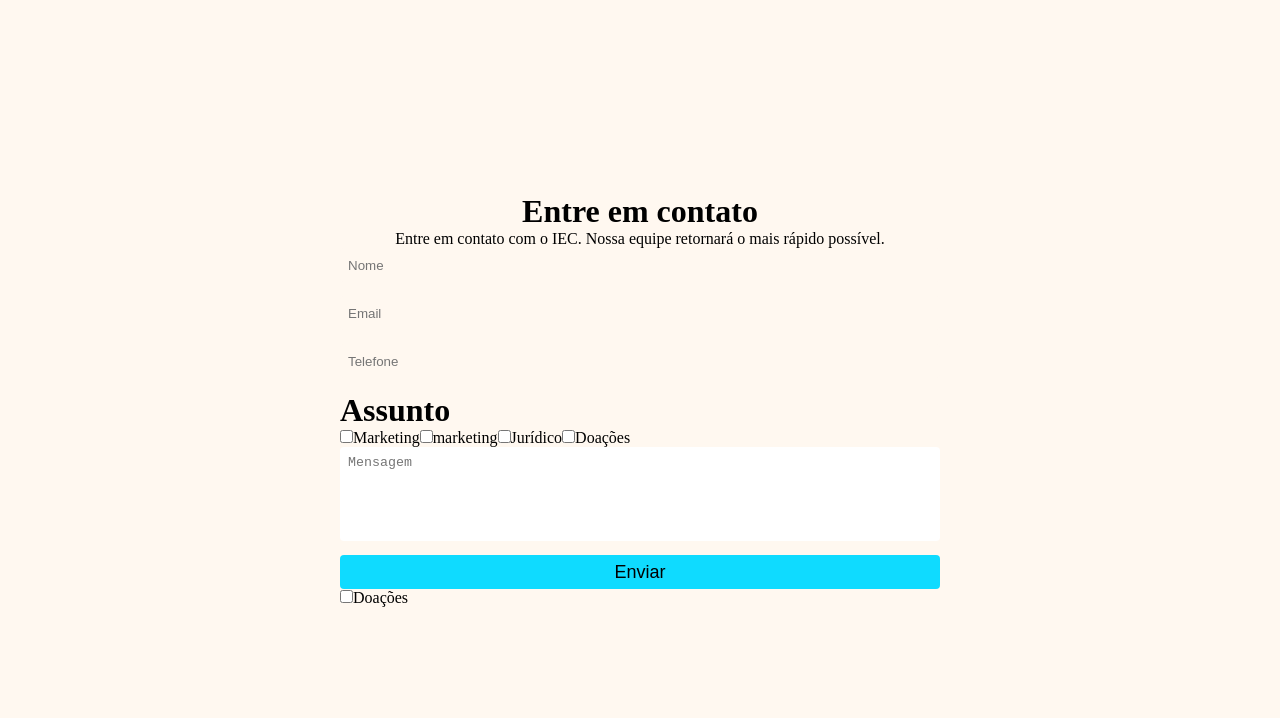
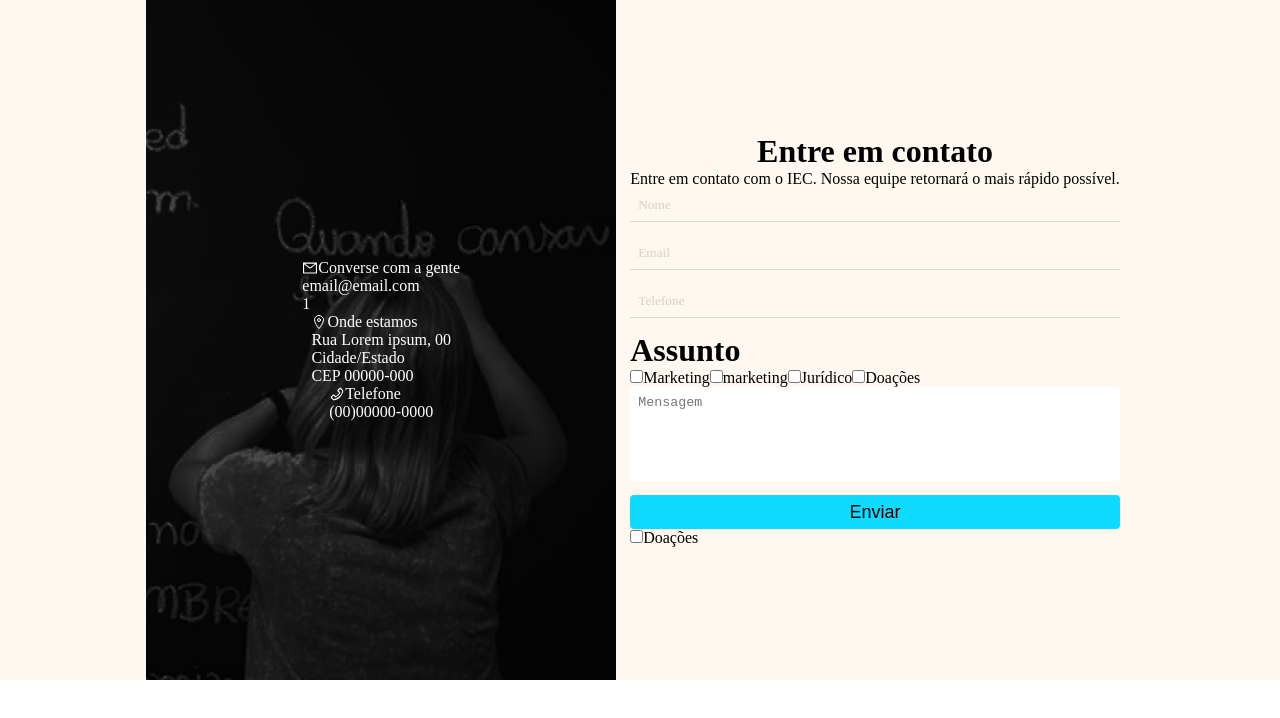
Before and after one commit to marcos-px/iec-brasil, a React (Vite) app: page /contact in a window 1280 px wide. Shown: the top 718 px of the page. Built offline with nearby package versions, Linux system fonts and the light colour scheme.

Commit message:
editing-contact-page
Criação do lado esquerdo com imagem, iniciando.

```diff
--- /dev/null
+++ b/src/components/Contact/Contact.ts
@@ -0,0 +1,81 @@
+import BackgroundSide from "../../assets/side-bg-contact.png";
+import styled from "styled-components";
+
+export const ContactForm = styled.form`
+  display: flex;
+  justify-content: center;
+  align-items: center;
+  flex-direction: column;
+  height: 100vh;
+  color: #fff;
+  padding: 14px;
+  color: #000;
+
+  .title {
+    margin-bottom: 14px;
+  }
+
+  .form {
+    max-width: 600px;
+    width: 100%;
+    display: flex;
+    flex-direction: column;
+  }
+
+  .input {
+    background-color: #fff8f0;
+    margin-bottom: 14px;
+    height: 34px;
+    border: 0;
+    padding: 0 8px;
+    border-bottom: 1px inset #8f8f8f;
+    opacity: 30%;
+    font-family: FontAwesome;
+  }
+  .textarea {
+    margin-bottom: 14px;
+    border-radius: 4px;
+    border: 0;
+    padding: 8px;
+    height: 94px;
+    resize: none;
+  }
+
+  .button {
+    height: 34px;
+    border-radius: 4px;
+    border: 0;
+    cursor: pointer;
+    background-color: #0fdbff;
+    font-size: 18px;
+    transition: background-color, transform 0.8s;
+  }
+
+  .button:hover {
+    background-color: #0fe3ff;
+    transform: scale(1.01);
+  }
+`;
+
+export const ContactInfo = styled.div`
+  display: flex;
+  flex-direction: column;
+  background-image: url(${BackgroundSide});
+  background-size: cover;
+  background-repeat: no-repeat;
+  color: white;
+  max-height: 100vh;
+  height: 680px;
+  width: 470px;
+  justify-content: center;
+  align-items: center;
+
+  .info-contact-control {
+    display: flex;
+    max-width: 200px;
+    align-items: center;
+  }
+  h4 {
+    font-weight: 400;
+  }
+`;
--- a/src/components/Contact/ContactForm.ts
+++ /dev/null
@@ -1,58 +0,0 @@
-import styled from "styled-components";
-
-export const ContactForm = styled.form`
-    min-height: 100vh;
-    display: flex;
-    justify-content: center;
-    align-items: center;
-    flex-direction: column;
-    background-color: #FFF8F0;
-    color: #fff;
-    padding: 14px;
-    color: #000;
-
-  .title {
-    margin-bottom: 14px;
-  }
-
-  .form {
-    max-width: 600px;
-    width: 100%;
-    display: flex;
-    flex-direction: column;
-
-  }
-
-  .input {
-    background-color: #FFF8F0;
-    margin-bottom: 14px;
-    height: 34px;
-    border-radius: 4px;
-    border: 0;
-    padding: 0 8px;
-  }
-
-  .textarea {
-    margin-bottom: 14px;
-    border-radius: 4px;
-    border: 0;
-    padding: 8px;
-    height: 94px;
-    resize: none;
-  }
-
-  .button {
-    height: 34px;
-    border-radius: 4px;
-    border: 0;
-    cursor: pointer;
-    background-color: #0fdbff;
-    font-size: 18px;
-    transition: background-color, transform 0.8s;
-  }
-
-  .button:hover {
-    background-color: #0fe3ff;
-    transform: scale(1.01);
-  }
-`;
--- a/src/components/Contact/index.tsx
+++ /dev/null
@@ -1,95 +0,0 @@
-import { useState } from "react";
-import { ContactForm } from "./ContactForm";
-function FormContact() {
-  const [name, setName] = useState("");
-  const [email, setEmail] = useState("");
-  const [phoneNumber, setPhoneNumber] = useState("");
-  const [message, setMessage] = useState("");
-
-  return (
-    <ContactForm>
-      <h1 className="contact">Entre em contato</h1>
-      <span>
-        Entre em contato com o IEC. Nossa equipe retornará o mais rápido
-        possível.
-      </span>
-      <form onSubmit={() => {}} className="form">
-        <input
-          type="text"
-          className="input"
-          placeholder="Nome"
-          onChange={(e) => setName(e.target.value)}
-          value={name}
-        />
-
-        <input
-          type="text"
-          className="input"
-          placeholder="Email"
-          onChange={(e) => setName(e.target.value)}
-          value={name}
-        />
-        <input
-          type="text"
-          className="input"
-          placeholder="Telefone"
-          onChange={(e) => setPhoneNumber(e.target.value)}
-          value={phoneNumber}
-        />
-
-        <h1 className="subject">Assunto</h1>
-        <div className="checkbox-control">
-          <input
-            className="checkbox"
-            type="checkbox"
-            id="financeiro"
-            name="financeiro"
-          />
-          <label htmlFor="financeiro">Marketing</label>
-          <input
-            className="checkbox"
-            type="checkbox"
-            id="marketing"
-            name="marketing"
-          />
-          <label htmlFor="marketing">marketing</label>
-          <input
-            className="checkbox"
-            type="checkbox"
-            id="juridico"
-            name="juridico"
-          />
-          <label htmlFor="juridico">Jurídico</label>
-          <input
-            className="checkbox"
-            type="checkbox"
-            id="doacoes"
-            name="doacoes"
-          />
-          <label htmlFor="doacoes">Doações</label>
-        </div>
-
-        <textarea
-          className="textarea"
-          placeholder="Mensagem"
-          onChange={(e) => setMessage(e.target.value)}
-          value={message}
-        />
-
-        <input type="submit" className="button" value="Enviar" />
-
-        <div>
-          <input
-            className="checkbox"
-            type="checkbox"
-            id="doacoes"
-            name="doacoes"
-          />
-          <label htmlFor="doacoes">Doações</label>
-        </div>
-      </form>
-    </ContactForm>
-  );
-}
-
-export default FormContact;
--- a/src/index.css
+++ b/src/index.css
@@ -8,10 +8,20 @@ a {
   all: unset;
 }
 
-ol, ul {
-	list-style: none;
+ol,
+ul {
+  list-style: none;
 }
 
 img {
   max-width: 100%;
 }
+
+.contact-container {
+  display: flex;
+  margin: 0 auto;
+  justify-content: center;
+  align-items: center;
+  max-height: 680px;
+  background-color: #fff8f0;
+}
--- /dev/null
+++ b/src/pages/contact.tsx
@@ -0,0 +1,132 @@
+import { useState } from "react";
+import { AiOutlineMail, AiOutlinePhone } from "react-icons/ai";
+import { IoLocationOutline, IoPersonOutline } from "react-icons/io5";
+import { ContactForm, ContactInfo } from "../components/Contact/Contact";
+
+function Contact() {
+  const [name, setName] = useState("");
+  const [email, setEmail] = useState("");
+  const [phoneNumber, setPhoneNumber] = useState("");
+  const [message, setMessage] = useState("");
+
+  return (
+    <div className="contact-container">
+      <ContactInfo>
+        <div>
+          <div className="info-contact-control">
+            <AiOutlineMail />
+            <h4>Converse com a gente</h4>
+          </div>
+          <div>
+            <p>email@email.com</p>1
+          </div>
+        </div>
+        <div>
+          <div className="info-contact-control">
+            <IoLocationOutline />
+            <h4>Onde estamos</h4>
+          </div>
+          <p>
+            Rua Lorem ipsum, 00
+            <br />
+            Cidade/Estado
+            <br />
+            CEP 00000-000
+          </p>
+        </div>
+        <div>
+          <div className="info-contact-control">
+            <AiOutlinePhone />
+            <h4>Telefone</h4>
+          </div>
+          <p>(00)00000-0000</p>
+        </div>
+      </ContactInfo>
+      <ContactForm>
+        <h1 className="contact">Entre em contato</h1>
+        <span>
+          Entre em contato com o IEC. Nossa equipe retornará o mais rápido
+          possível.
+        </span>
+        <form onSubmit={() => {}} className="form">
+        <input
+            style={{ fontFamily: "FontAwesome" }}
+            type="text"
+            className="input"
+            placeholder="Nome"
+            onChange={(e) => setName(e.target.value)}
+            value={name}
+          />
+
+          <input
+            type="text"
+            className="input"
+            placeholder="Email"
+            onChange={(e) => setEmail(e.target.value)}
+            value={email}
+          />
+          <input
+            type="text"
+            className="input"
+            placeholder="Telefone"
+            onChange={(e) => setPhoneNumber(e.target.value)}
+            value={phoneNumber}
+          />
+
+          <h1 className="subject">Assunto</h1>
+          <div className="checkbox-control">
+            <input
+              className="checkbox"
+              type="checkbox"
+              id="financeiro"
+              name="financeiro"
+            />
+            <label htmlFor="financeiro">Marketing</label>
+            <input
+              className="checkbox"
+              type="checkbox"
+              id="marketing"
+              name="marketing"
+            />
+            <label htmlFor="marketing">marketing</label>
+            <input
+              className="checkbox"
+              type="checkbox"
+              id="juridico"
+              name="juridico"
+            />
+            <label htmlFor="juridico">Jurídico</label>
+            <input
+              className="checkbox"
+              type="checkbox"
+              id="doacoes"
+              name="doacoes"
+            />
+            <label htmlFor="doacoes">Doações</label>
+          </div>
+
+          <textarea
+            className="textarea"
+            placeholder="Mensagem"
+            onChange={(e) => setMessage(e.target.value)}
+            value={message}
+          />
+
+          <input type="submit" className="button" value="Enviar" />
+
+          <div>
+            <input
+              className="checkbox"
+              type="checkbox"
+              id="doacoes"
+              name="doacoes"
+            />
+            <label htmlFor="doacoes">Doações</label>
+          </div>
+        </form>
+      </ContactForm>
+    </div>
+  );
+}
+
+export default Contact;
--- a/src/router/index.tsx
+++ b/src/router/index.tsx
@@ -1,7 +1,7 @@
 import { createBrowserRouter } from "react-router-dom";
 import Proeduc from "../pages/proeduc";
 import AppLogin from "../pages/LoginPage";
-import FormContact from "../components/Contact";
+import Contact from "../pages/contact";
 
 const router = createBrowserRouter([
   // {
@@ -18,7 +18,7 @@ const router = createBrowserRouter([
   },
   {
     path: "/contact",
-    element: <FormContact />,
+    element: <Contact />,
   },
 ]);
 
```
Also changed, not shown: src/assets/side-bg-contact.png (added).
